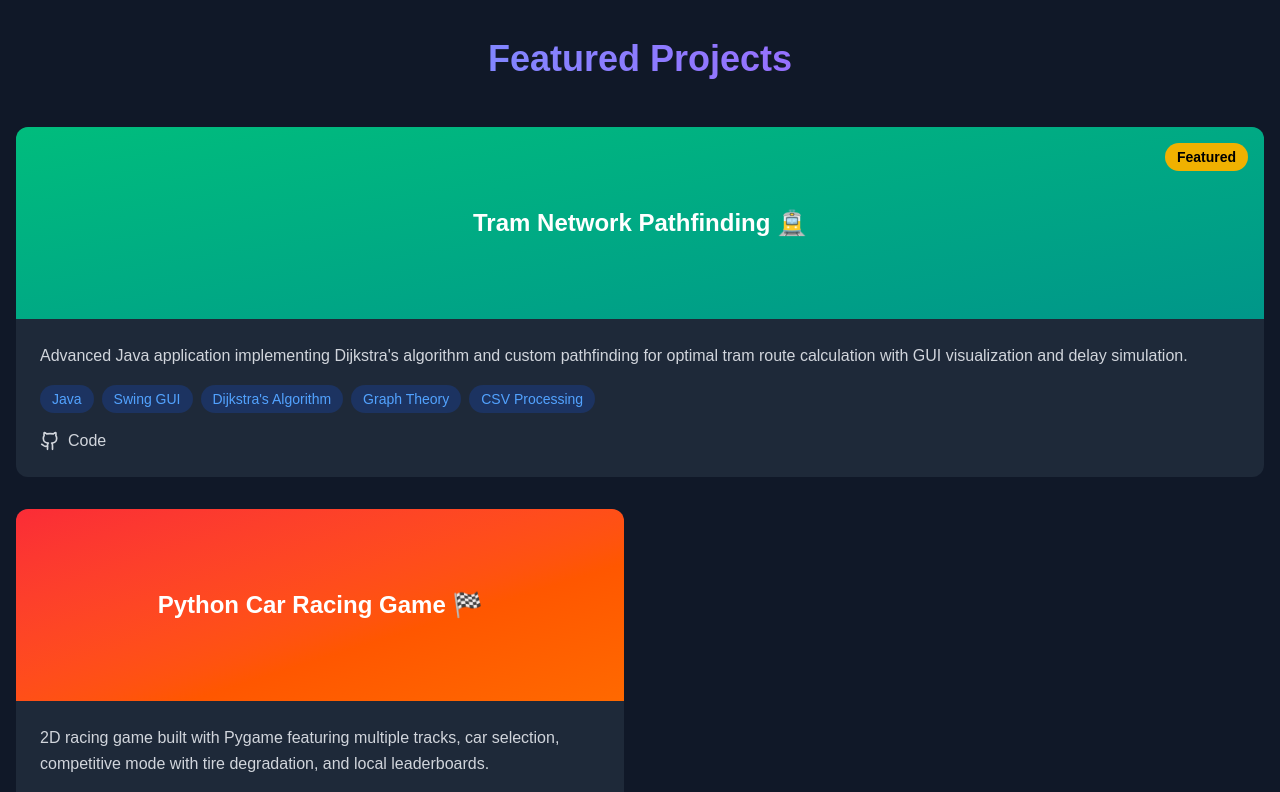
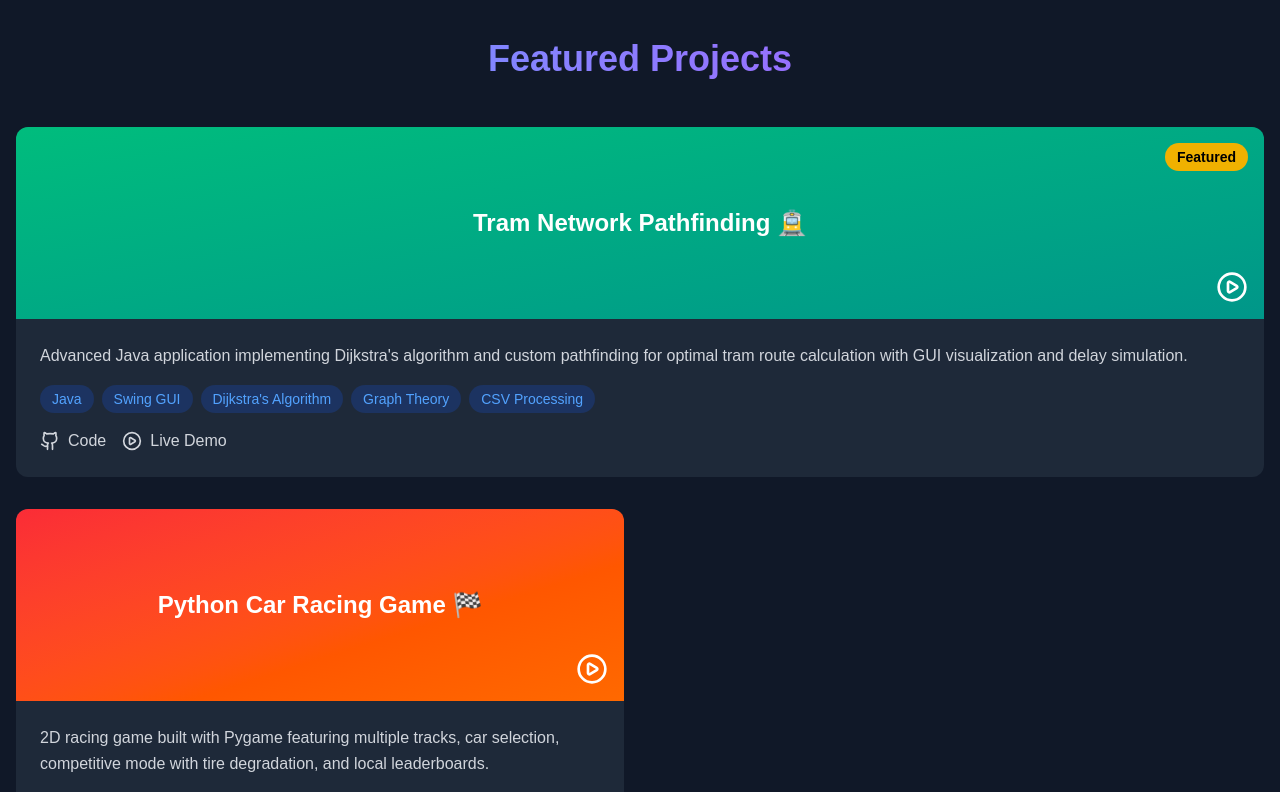
Before and after one commit to Vali-Hameed/Portfolio-Website, a Next.js app: page / in a window 1280 px wide. Shown: the part 1980-2772 px from the top of the page. Built offline with nearby package versions, Linux system fonts and the light colour scheme.

Commit message:
Added a video player to showcase my projects

```diff
--- /dev/null
+++ b/components/MuxVideoPlayer.js
@@ -0,0 +1,24 @@
+
+'use client';
+import MuxPlayer from '@mux/mux-player-react';
+
+const MuxVideoPlayer = ({ playbackId }) => {
+  if (!playbackId) {
+    return <p>Loading video...</p>;
+  }
+
+  return (
+
+      <MuxPlayer
+        autoPlay={false}
+        muted
+        playsInline
+        streamType="on-demand"
+        playbackId={playbackId}
+        className="aspect-video rounded-lg shadow-xl"
+      />
+
+  );
+};
+
+export default MuxVideoPlayer;
--- a/package.json
+++ b/package.json
@@ -9,6 +9,8 @@
     "lint": "eslint"
   },
   "dependencies": {
+    "@mux/mux-node": "^12.7.0",
+    "@mux/mux-player-react": "^3.5.3",
     "lucide-react": "^0.542.0",
     "next": "15.5.2",
     "react": "19.1.0",
--- a/src/app/page.js
+++ b/src/app/page.js
@@ -1,11 +1,15 @@
 "use client";
 import React, { useState, useEffect } from 'react';
-import { Github, Linkedin, Mail, ExternalLink, Code, Database, Globe, Smartphone, ChevronDown, Menu, X } from 'lucide-react';
+import { Github, Linkedin, Mail, ExternalLink, Code, Database, Globe, Smartphone, ChevronDown, Menu, X,  PlayCircle, XCircle } from 'lucide-react';
+import MuxVideoPlayer from '../../components/MuxVideoPlayer.js';
+
+
 
 const Portfolio = () => {
   const [isMenuOpen, setIsMenuOpen] = useState(false);
   const [activeSection, setActiveSection] = useState('home');
   const [isHeroVisible, setIsHeroVisible] = useState(false);
+  const [activeVideo, setActiveVideo] = useState(null);
 
     useEffect(() => {
     // This effect runs once when the component mounts
@@ -36,7 +40,9 @@ const Portfolio = () => {
     window.addEventListener('scroll', handleScroll);
     return () => window.removeEventListener('scroll', handleScroll);
   }, []);
-
+  const toggleVideoPlayer = (projectTitle) => {
+  setActiveVideo(activeVideo === projectTitle ? null : projectTitle);
+};
   const scrollToSection = (sectionId) => {
     document.getElementById(sectionId)?.scrollIntoView({ behavior: 'smooth' });
     setIsMenuOpen(false);
@@ -54,7 +60,7 @@ const Portfolio = () => {
       description: 'Advanced Java application implementing Dijkstra\'s algorithm and custom pathfinding for optimal tram route calculation with GUI visualization and delay simulation.',
       tech: ['Java', 'Swing GUI', 'Dijkstra\'s Algorithm', 'Graph Theory', 'CSV Processing'],
       github: 'https://github.com/Vali-Hameed/Tram-Network-Pathfinding',
-      live: '#',
+      playbackId: 'eCEwI013J008ywsMna6jbJRCuRTor6uhrRNII6J0201ypVQ',
       image: 'bg-gradient-to-br from-emerald-500 to-teal-600',
       featured: true
     },
@@ -63,7 +69,7 @@ const Portfolio = () => {
       description: '2D racing game built with Pygame featuring multiple tracks, car selection, competitive mode with tire degradation, and local leaderboards.',
       tech: ['Python', 'Pygame', 'Game Development', 'OOP', 'File I/O'],
       github: 'https://github.com/Vali-Hameed/Python-Car-Game-NEA',
-      live: '#',
+      playbackId: 'wWW02Pk7AvIcbv9n4wbT01Z2m27gBFYI3KHjtZf02ngO58',
       image: 'bg-gradient-to-br from-red-500 to-orange-500'
     }
 
@@ -253,20 +259,49 @@ const Portfolio = () => {
     </h2>
     <div className="grid md:grid-cols-2 gap-8">
       {projects.map((project, index) => (
-              <div key={index} className={`bg-gray-800 rounded-xl overflow-hidden hover:transform hover:scale-105 transition-all duration-300 ${project.featured ? 'md:col-span-2' : ''}`}>
-                <div className={`h-48 ${project.image} flex items-center justify-center relative`}>
+        <div
+          key={index}
+          className={`bg-gray-800 rounded-xl overflow-hidden transition-all duration-300 ${
+            project.featured ? 'md:col-span-2' : ''
+          }`}
+        >
+          {/* Video Player */}
+          {activeVideo === project.title && project.playbackId ? (
+            <div className="p-4">
+              <MuxVideoPlayer playbackId={project.playbackId} />
+            </div>
+          ) : (
+            <div
+              className={`h-48 ${project.image} flex items-center justify-center relative cursor-pointer`}
+              onClick={() =>
+                project.playbackId && toggleVideoPlayer(project.title)
+              }
+            >
               {project.featured && (
                 <div className="absolute top-4 right-4 bg-yellow-500 text-black px-3 py-1 rounded-full text-sm font-semibold">
                   Featured
                 </div>
               )}
-                  <h3 className="text-2xl font-bold text-white">{project.title}</h3>
+              <h3 className="text-2xl font-bold text-white text-center">
+                {project.title}
+              </h3>
+              {project.playbackId && (
+                <PlayCircle className="absolute bottom-4 right-4 text-white" size={32} />
+              )}
             </div>
+          )}
+
+          {/* Project Details */}
           <div className="p-6">
-                  <p className="text-gray-300 mb-4 leading-relaxed">{project.description}</p>
+            <p className="text-gray-300 mb-4 leading-relaxed">
+              {project.description}
+            </p>
             <div className="flex flex-wrap gap-2 mb-4">
               {project.tech.map((tech) => (
-                      <span key={tech} className="bg-blue-600/20 text-blue-400 px-3 py-1 rounded-full text-sm">
+                <span
+                  key={tech}
+                  className="bg-blue-600/20 text-blue-400 px-3 py-1 rounded-full text-sm"
+                >
                   {tech}
                 </span>
               ))}
@@ -281,16 +316,23 @@ const Portfolio = () => {
                 <Github size={20} className="mr-2" />
                 Code
               </a>
-                    {project.live !== '#' && (
-                      <a
-                        href={project.live}
+              {project.playbackId && activeVideo !== project.title && (
+                <button
+                  onClick={() => toggleVideoPlayer(project.title)}
                   className="flex items-center text-gray-300 hover:text-blue-400 transition-colors"
-                        target="_blank"
-                        rel="noopener noreferrer"
                 >
-                        <ExternalLink size={20} className="mr-2" />
+                  <PlayCircle size={20} className="mr-2" />
                   Live Demo
-                      </a>
+                </button>
+              )}
+              {activeVideo === project.title && (
+                <button
+                  onClick={() => toggleVideoPlayer(project.title)}
+                  className="flex items-center text-gray-300 hover:text-blue-400 transition-colors"
+                >
+                  <XCircle size={20} className="mr-2" />
+                  Close Demo
+                </button>
               )}
             </div>
           </div>
@@ -299,7 +341,6 @@ const Portfolio = () => {
     </div>
   </div>
 </section>
-
       {/* Contact Section */}
       <section id="contact" className="py-20 px-4 bg-gray-800/50">
         <div className="max-w-4xl mx-auto text-center">
```
Also changed, not shown: 1 other file (tests, documents, lock files or other folders). Lines whose indentation alone changed are shown as unchanged.
